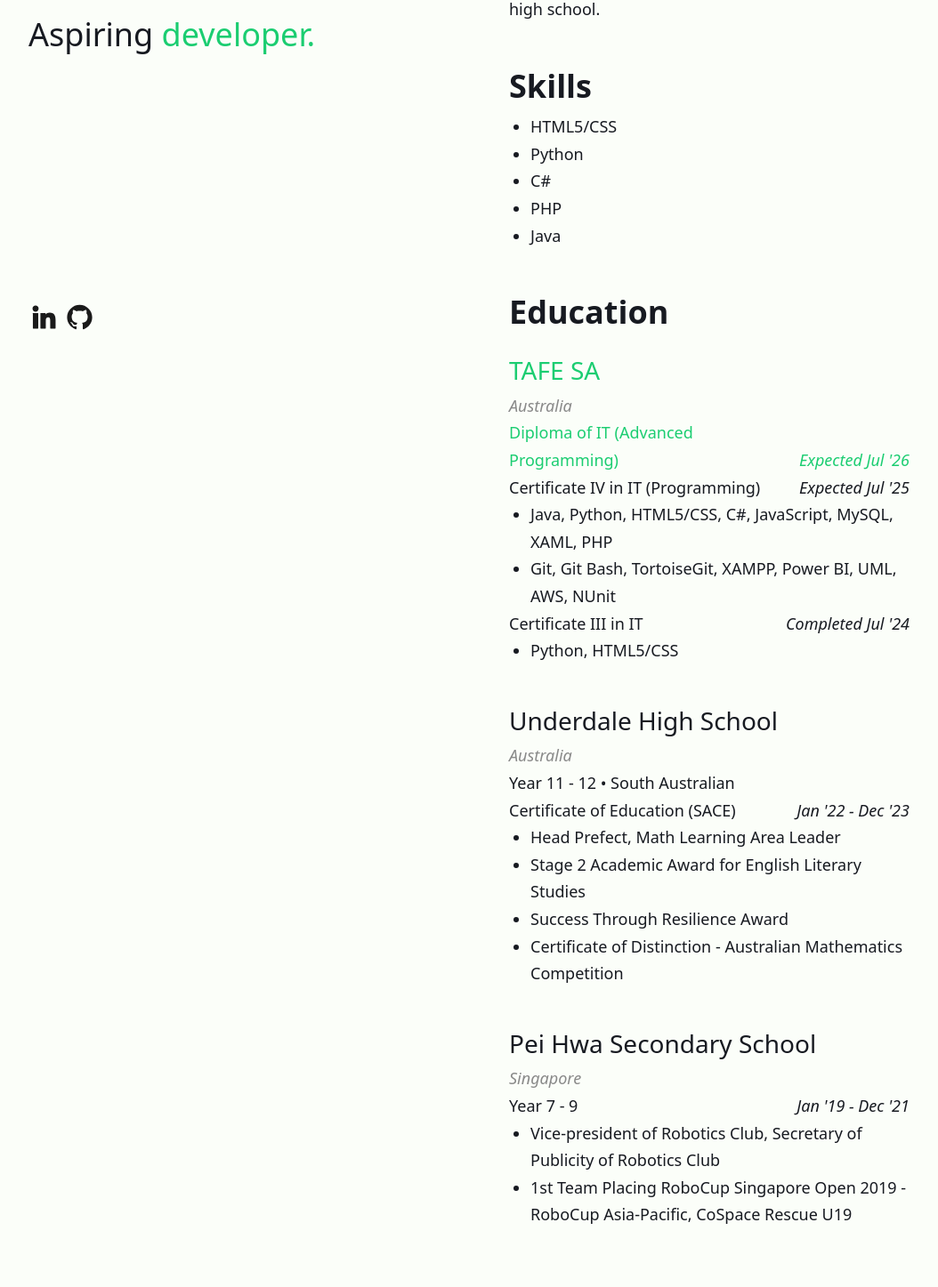
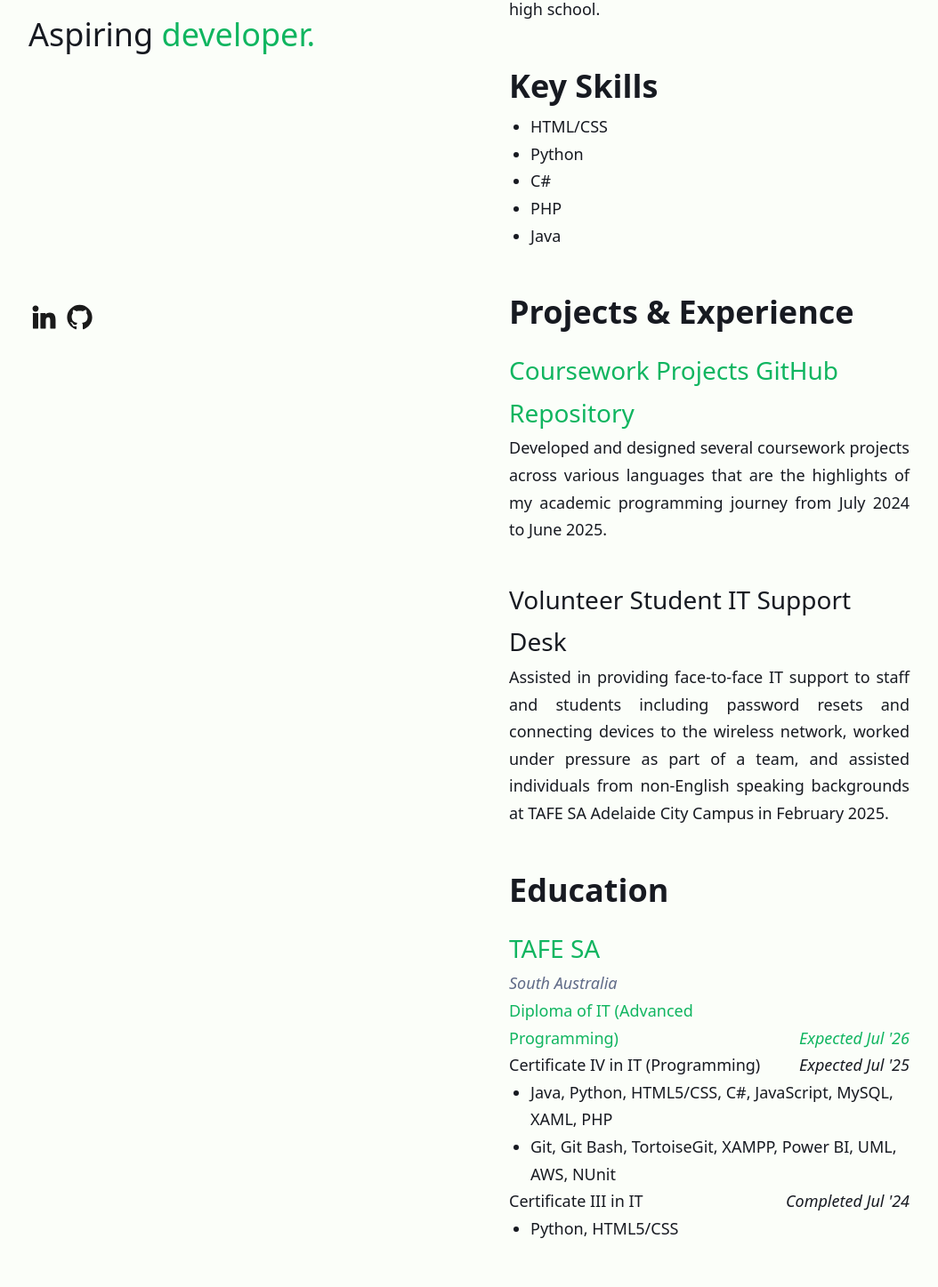
Before and after one commit to elisha-b/portfolio, a React (Vite) app: page / in a window 1280 px wide. Shown: the part 440-1887 px from the top of the page at 89% size, without its empty margins (98-1152 px from the left). Built offline with nearby package versions, Linux system fonts and the light colour scheme.

Commit message:
Added Projects & Experience, tweaked appearance, modified README.md

```diff
--- a/src/App.css
+++ b/src/App.css
@@ -15,13 +15,11 @@
 }
 
 a {
-  color: #60ffad;
-  font-weight: 500;
   transition: 0.2s;
 }
 
 a:hover {
-  color: #44dd8e;
+  color: #17e5bf;
   transition: 0.2s;
 }
 
@@ -29,7 +27,7 @@
   width: 100%;
   font-size: 18px;
   font-style: italic;
-  color: #898989;
+  color: #606b88;
   display: inline-block;
 }
 
@@ -84,19 +82,17 @@
 
 @media (prefers-color-scheme: light) {
   .highlight {
-  color: #1bcd71;
+  color: #10b560;
   font-weight: 500;
   transition: 0.2s;
 }
 
 a {
-  color: #1bcd71;
-  font-weight: 500;
   transition: 0.2s;
 }
 
 a:hover {
-  color: #1bac61;
+  color: #097e42;
   transition: 0.2s;
 }
 }
--- a/src/App.jsx
+++ b/src/App.jsx
@@ -13,8 +13,8 @@
             <h1 class="text-[72px] font-bold">Elisha Balat &#128075;</h1>
             <h2 class="text-[36px] leading-[40px]">Aspiring <span className="highlight">developer.</span> </h2>
             <div class="inline-flex mt-70">
-              <a href="https://www.linkedin.com/in/elisha-balat/" target="_blank"><img src={linkedInLogo} className="logo" /></a>
-              <a href="https://github.com/elisha-b" target="_blank"><img src={gitHubLogo} className="logo" /></a>
+              <a href="https://www.linkedin.com/in/elisha-balat/" target="_blank"><img src={linkedInLogo} alt="LinkedIn Logo" className="logo" /></a>
+              <a href="https://github.com/elisha-b" target="_blank"><img src={gitHubLogo} alt="GitHub Logo" className="logo" /></a>
             </div>
           </div>
         </div>
@@ -24,9 +24,9 @@
             <p class="text-justify">As an aspiring developer, I am currently enrolled in a <span className="highlight">Diploma of IT (Advanced Programming)</span>  at TAFE SA having previously studied in Singapore and Australia. In Singapore, I earned awards in yearly national and international robotics competitions as a vice-president and secretary of publicity of my secondary school's robotics club. In Australia, I was appointed as a head prefect and maths prefect, organizing events and designing promotional content in senior high school.</p>
           </div>
           <div>
-            <h2 class="text-[36px] mt-10 font-semibold">Skills</h2>
+            <h2 class="text-[36px] mt-10 font-semibold">Key Skills</h2>
             <ul class="list-disc ml-6">
-              <li>HTML5/CSS</li>
+              <li>HTML/CSS</li>
               <li>Python</li>
               <li>C#</li>
               <li>PHP</li>
@@ -34,10 +34,17 @@
             </ul>
           </div>
           <div>
+            <h2 class="text-[36px] mt-10 font-semibold">Projects & Experience</h2>
+            <h3 class="text-[28px] mt-3"><a href="https://github.com/elisha-b/coursework-projects" target="_blank" class="highlight">Coursework Projects GitHub Repository</a></h3>
+            <p class="text-justify">Developed and designed several coursework projects across various languages that are the highlights of my academic programming journey from July 2024 to June 2025.</p>
+            <h3 class="text-[28px] mt-10">Volunteer Student IT Support Desk</h3>
+            <p class="text-justify">Assisted in providing face-to-face IT support to staff and students including password resets and connecting devices to the wireless network, worked under pressure as part of a team, and assisted individuals from non-English speaking backgrounds at TAFE SA Adelaide City Campus in February 2025.</p>
+          </div>
+          <div>
             <h2 class="text-[36px] mt-10 font-semibold">Education</h2>
             <div>
-              <h3 class="text-[28px] mt-3"><a href="https://www.tafesa.edu.au" target="_blank" class="hover:oklch(0.6 0.118 184.704)">TAFE SA</a></h3>
-              <p className="country">Australia</p>
+              <h3 class="text-[28px] mt-3"><a href="https://www.tafesa.edu.au" target="_blank" class="highlight">TAFE SA</a></h3>
+              <p className="country">South Australia</p>
               <h4 class="inline-block w-2/3"><span className="highlight">Diploma of IT (Advanced Programming)</span></h4>
               <h4 class="inline-block w-1/3 text-right italic"><span className="highlight">Expected Jul '26</span></h4>
               <h4 class="inline-block w-2/3">Certificate IV in IT (Programming)</h4>
@@ -53,8 +60,8 @@
               </ul>
             </div>
             <div>
-              <h3 class="text-[28px] mt-10">Underdale High School</h3>
-              <p className="country">Australia</p>
+              <h3 class="text-[28px] mt-10"><a href="https://www.underdale.sa.edu.au/" target="_blank">Underdale High School</a></h3>
+              <p className="country">South Australia</p>
               <h4 class="inline-block w-2/3">Year 11 - 12 • South Australian Certificate of Education (SACE)</h4>
               <h4 class="inline-block w-1/3 text-right italic">Jan '22 - Dec '23</h4>
               <ul class="list-disc ml-6">
@@ -65,7 +72,7 @@
               </ul>
             </div>
             <div>
-              <h3 class="text-[28px] mt-10">Pei Hwa Secondary School</h3>
+              <h3 class="text-[28px] mt-10"><a href="https://www.peihwasec.moe.edu.sg/" target="_blank">Pei Hwa Secondary School</a></h3>
               <p className="country">Singapore</p>
               <h4 class="inline-block w-2/3">Year 7 - 9</h4>
               <h4 class="inline-block w-1/3 text-right italic">Jan '19 - Dec '21</h4>
--- a/src/index.css
+++ b/src/index.css
@@ -7,7 +7,7 @@
 
   color-scheme: dark;
   color: #fbfef9;
-  background-color: #111318;
+  background-color: #09090c;
 
   font-synthesis: none;
   text-rendering: optimizeLegibility;
```
Also changed, not shown: 1 other file (tests, documents, lock files or other folders).
